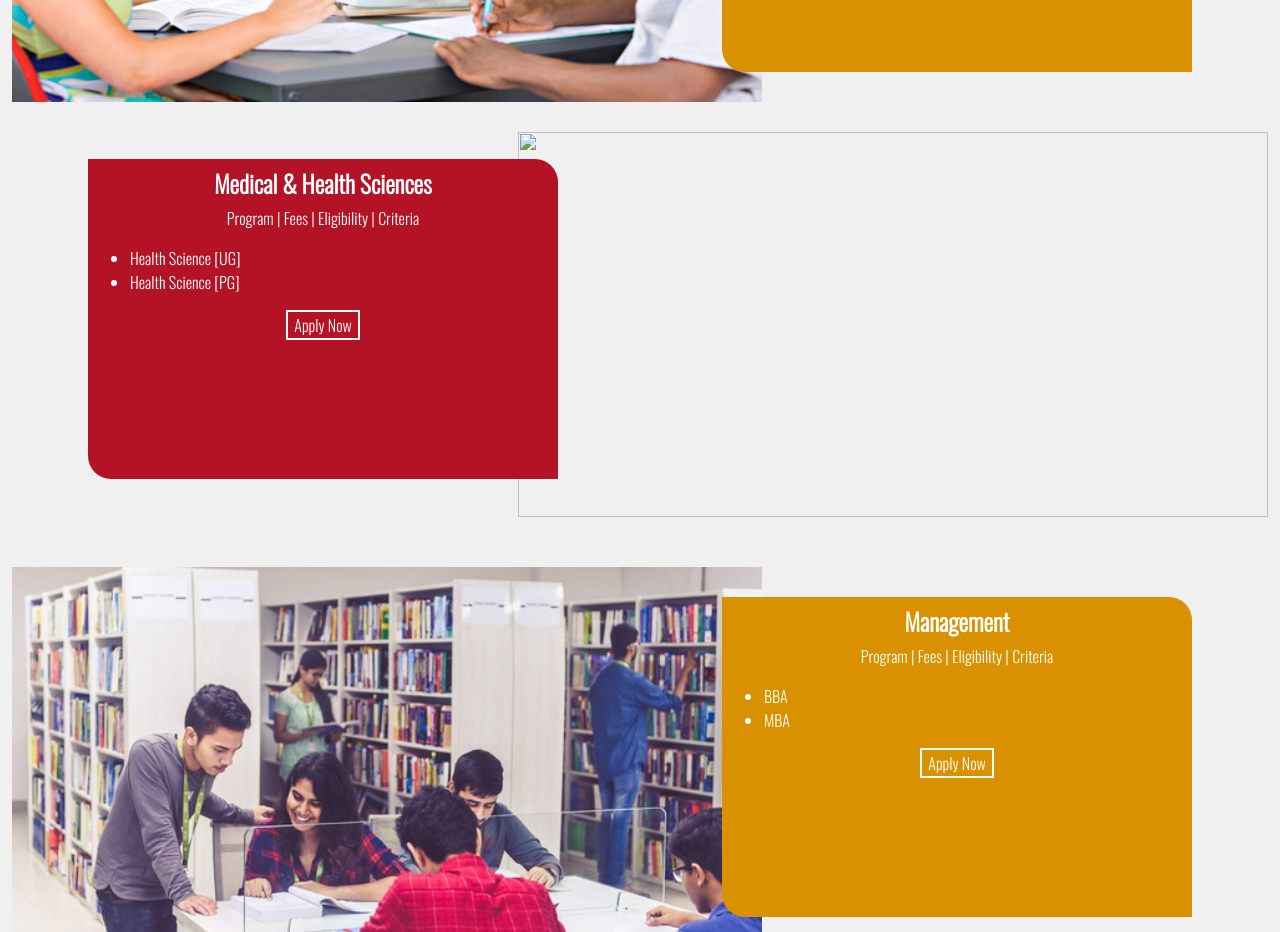
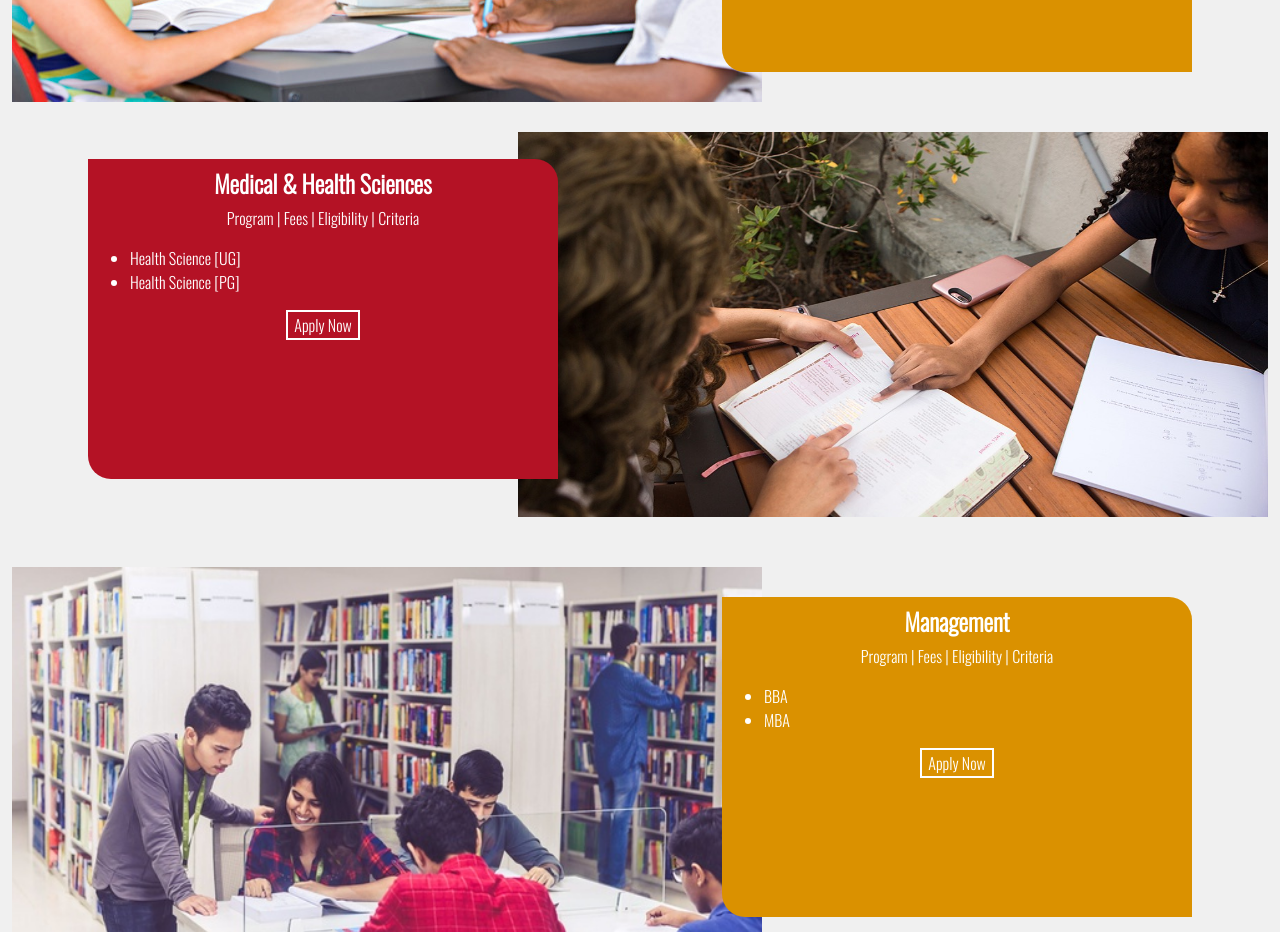
Before and after one commit to tanishq20/SRM_REDESIGN, a plain HTML site: page subpage/admission/admission.html in a window 1280 px wide. Shown: the part 3020-3952 px from the top of the page. Drawn offline with nearby package versions, Linux system fonts and the light colour scheme.

Commit message:
Update admission.html

```diff
--- a/subpage/admission/admission.html
+++ b/subpage/admission/admission.html
@@ -283,7 +283,7 @@
     </div>
     <div class="grid4">
       <img
-        src="images/hea&med.jpg">
+        src="images/hea_med.jpg">
     </div>
   </div>
 
```
